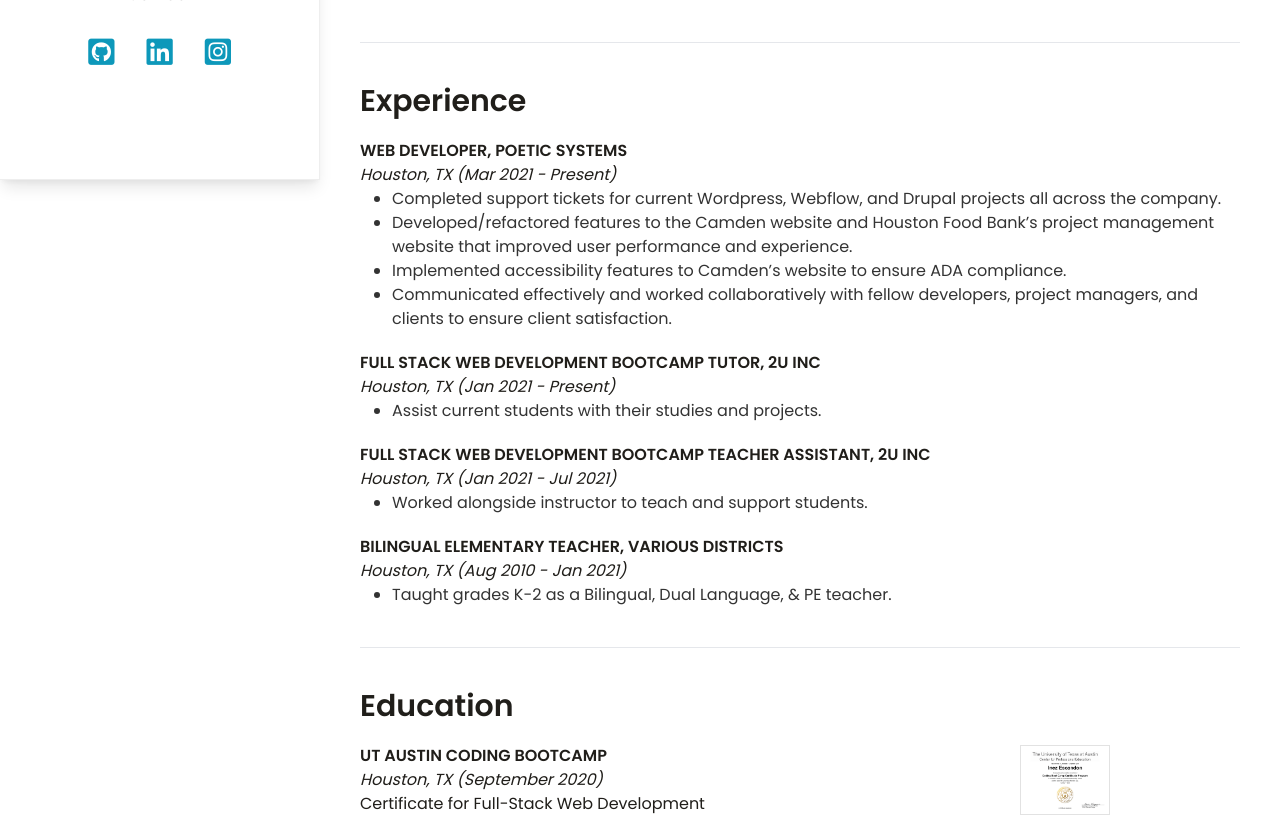
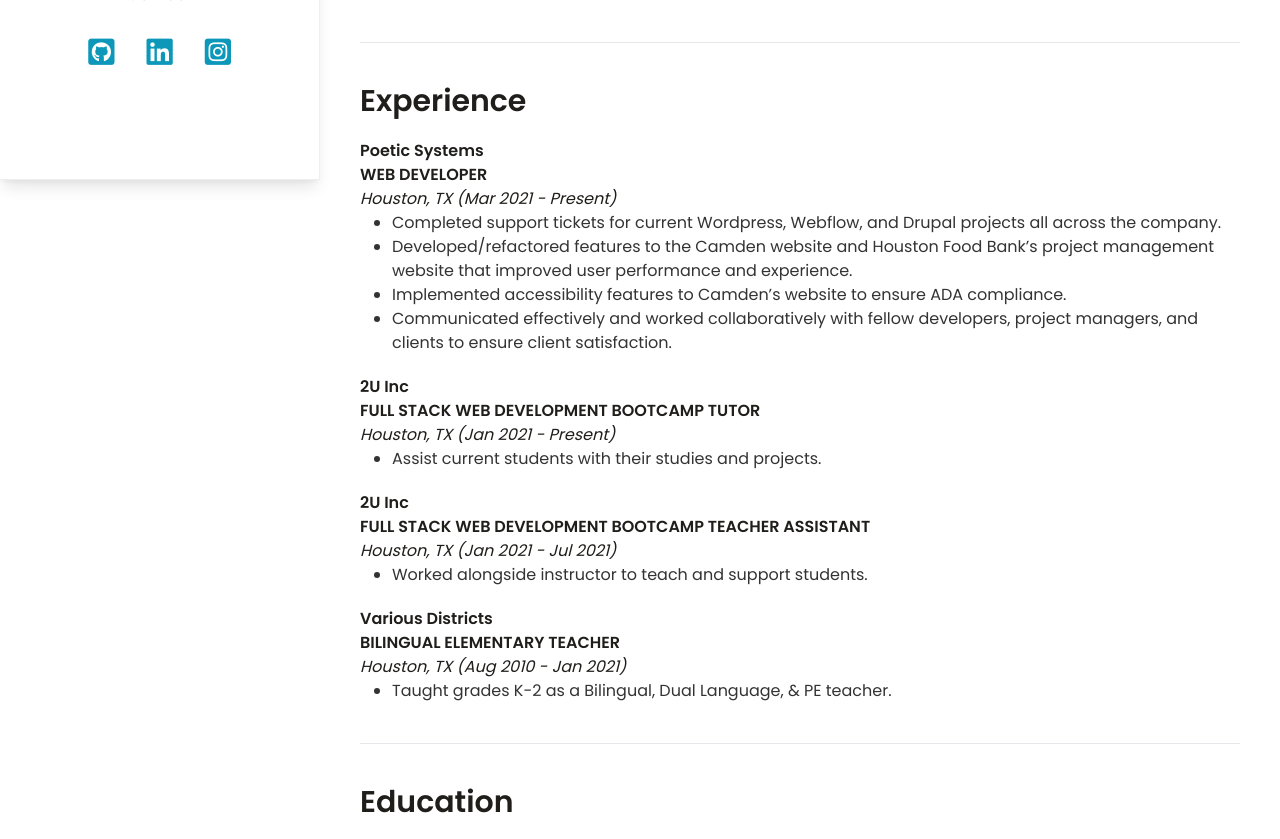
Before and after one commit to iescandon/inescandon, a Next.js app: page /resume in a window 1280 px wide. Shown: the part 620-1459 px from the top of the page. Built offline with nearby package versions, Linux system fonts and the light colour scheme; a web font is replaced by a local one.

Commit message:
refactored resume experience

```diff
--- a/pages/resume.js
+++ b/pages/resume.js
@@ -66,7 +66,8 @@
             <div>
               <p className="mb-5 text-3xl font-semibold">Experience</p>
               <section className="mb-5">
-                <p className="font-semibold uppercase">Web Developer, Poetic Systems</p>
+                <p className="font-semibold">Poetic Systems</p>
+                <p className="font-semibold uppercase">Web Developer</p>
                 <p className="italic">Houston, TX (Mar 2021 - Present)</p>
                 <ul className="pl-8 list-disc">
                   <li>Completed support tickets for current Wordpress, Webflow, and Drupal projects all across the company.</li>
@@ -76,21 +77,24 @@
                 </ul>
               </section>
               <section className="mb-5">
-                <p className="font-semibold uppercase">Full Stack Web Development Bootcamp Tutor, 2U Inc</p>
+                <p className="font-semibold">2U Inc</p>
+                <p className="font-semibold uppercase">Full Stack Web Development Bootcamp Tutor</p>
                 <p className="italic">Houston, TX (Jan 2021 - Present)</p>
                 <ul className="pl-8 list-disc">
                   <li>Assist current students with their studies and projects.</li>
                 </ul>
               </section>
               <section className="mb-5">
-                <p className="font-semibold uppercase">Full Stack Web Development Bootcamp Teacher Assistant, 2U Inc</p>
+                <p className="font-semibold">2U Inc</p>
+                <p className="font-semibold uppercase">Full Stack Web Development Bootcamp Teacher Assistant</p>
                 <p className="italic">Houston, TX (Jan 2021 - Jul 2021)</p>
                 <ul className="pl-8 list-disc">
                   <li>Worked alongside instructor to teach and support students.</li>
                 </ul>
               </section>
               <section className="mb-5">
-                <p className="font-semibold uppercase">Bilingual Elementary Teacher, Various Districts</p>
+                <p className="font-semibold">Various Districts</p>
+                <p className="font-semibold uppercase">Bilingual Elementary Teacher</p>
                 <p className="italic">Houston, TX (Aug 2010 - Jan 2021)</p>
                 <ul className="pl-8 list-disc">
                   <li>Taught grades K-2 as a Bilingual, Dual Language, & PE teacher.</li>
```
